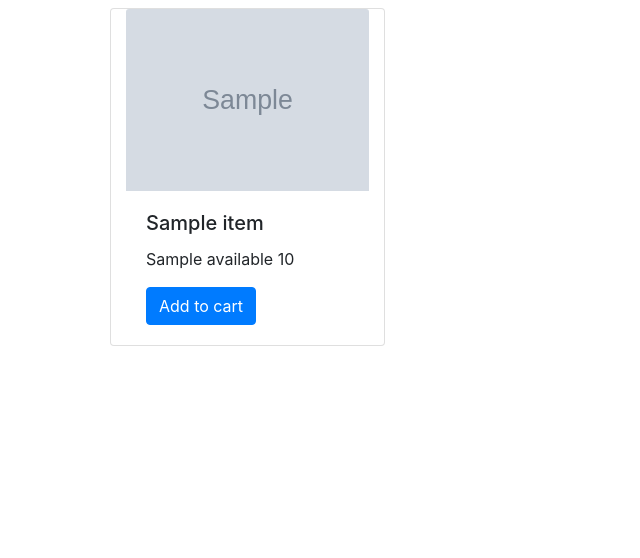
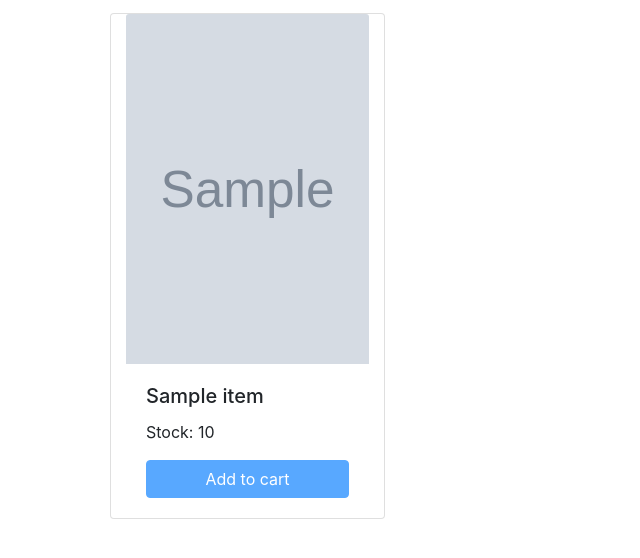
Before and after one commit to qwark97/book_shop, a Flask app: template templates/booksShelf.html in a window 1280 px wide. Shown: the part 48-606 px from the top of the page, without its empty margins (0-640 px from the left). Run offline with Flask 2, Linux system fonts and the light colour scheme; the template is opened without the code that fills it: most values are stand-ins (such as "Sample title", 1, 10 or a date in 2020); grey boxes marked "Sample" are stand-in pictures; some libraries are stand-ins or nearby versions.

Commit message:
Add css file, add not avaible variant

```diff
--- a/main.py
+++ b/main.py
@@ -15,9 +15,11 @@ def home():
 
 @app.route('/add-test-books')
 def add_test_books():
-    book_list = ['Three Body Problem', 'The Dark Forest', 'The End of Death']
+    book_list = ['The Dark Forest', 'The End of Death']
     for book in book_list:
         EBookController.create(book, 80, 5)
+    EBookController.create('Three Body Problem', 120, 5, 'three_body.jpg')
+    EBookController.create('Dune', 100, 0, 'dune.jpg', False)
     return "Added"
 
 
--- /dev/null
+++ b/static/css/style.css
@@ -0,0 +1,20 @@
+.card {
+    margin: 5px 0;
+}
+
+.card-body {
+    display: flex;
+    flex-direction: column;
+}
+
+.card-dimmed {
+    opacity: 0.3;
+}
+
+.card-title {
+    flex: 1;
+}
+
+.card-img-top {
+    height: 350px;
+}
--- a/templates/booksShelf.html
+++ b/templates/booksShelf.html
@@ -12,17 +12,21 @@
             {% set img = 'noCover.jpg' %}
         {% endif %}
 
-        <li class="col-3 card">
+        {% if not item.available %}
+            {% set statusModifier = 'card-dimmed' %}
+            {% set buttonModifier = 'true' %}
+        {% endif %}
+
+        <li class="col-3 card {{ statusModifier }}">
         <img src="{{ url_for('static', filename=img) }}" class="card-img-top" alt="book_cover">
           <div class="card-body">
             <h5 class="card-title">
                 {{ item.name }}
             </h5>
             <p class="card-text">
-                {{ item.available }}
-                {{ item.quantity }}
+                Stock: {{ item.quantity }}
             </p>
-            <button href="#" class="btn btn-primary">
+            <button href="#" class="btn btn-primary" disabled="{{ buttonModifier }}">
                 Add to cart
             </button>
           </div>
```
Also changed, not shown: static/dune.jpg (added), static/three_body.jpg (added).
